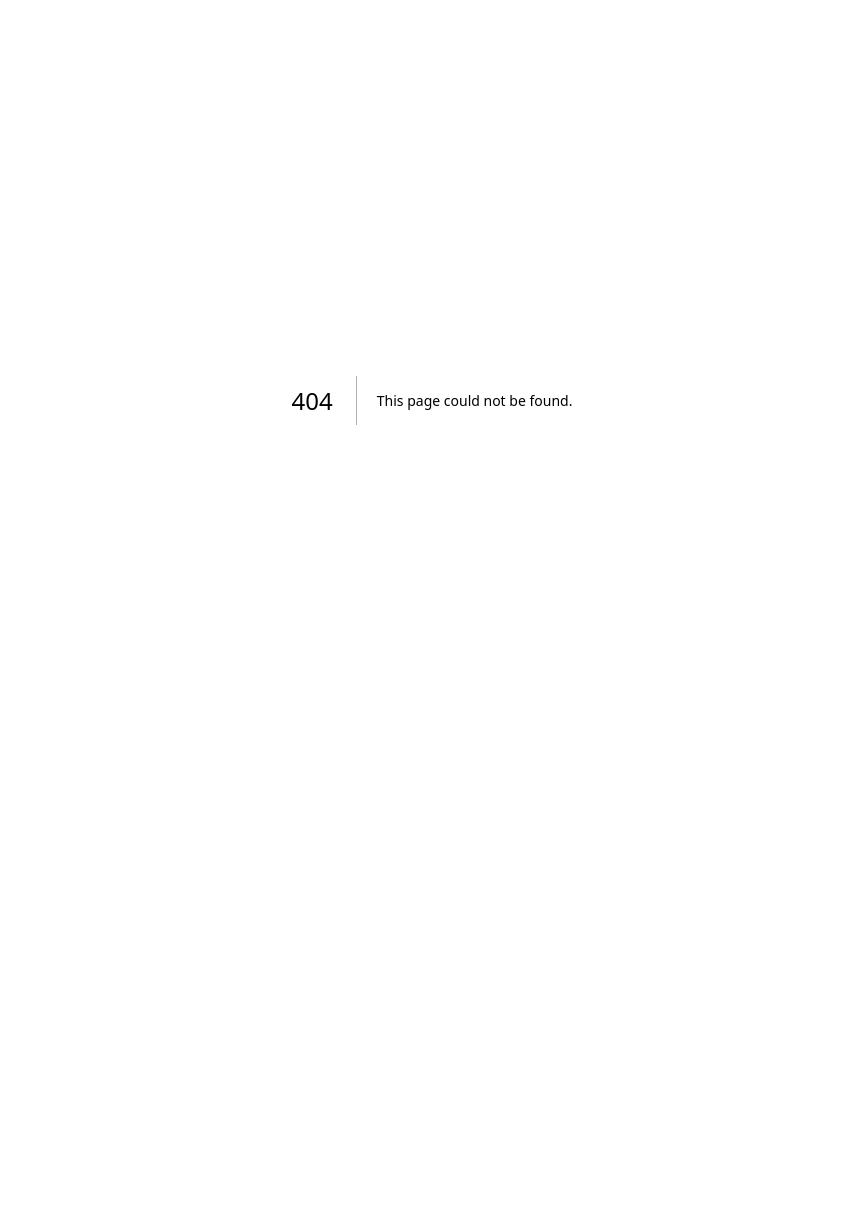
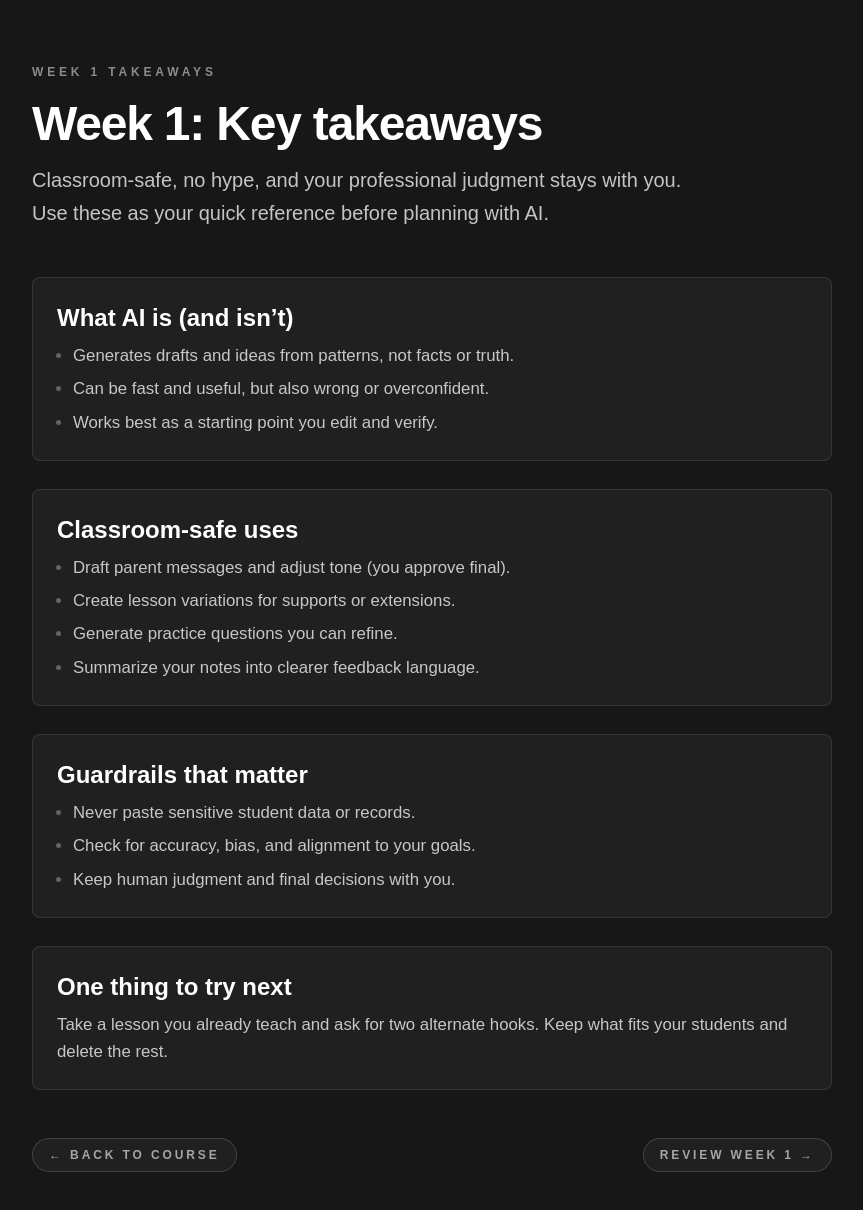
Before and after one commit to piggymom/ai-for-teachers, a Next.js app: page /week-1/takeaways in a window 1280 px wide. Before the commit this address had no page. Shown: the top 1210 px of the page, without its empty margins (208-1071 px from the left). Before the commit the page ends 800 px from the top, so only its background shows below. Built offline with nearby package versions, Linux system fonts and the light colour scheme.

Commit message:
Add Week 1 takeaways page

```diff
--- a/app/components/week-layout.tsx
+++ b/app/components/week-layout.tsx
@@ -4,6 +4,7 @@ import Link from "next/link";
 export type SectionCardProps = {
   title: string;
   children: ReactNode;
+  className?: string;
 };
 
 type WeekLayoutProps = {
@@ -18,8 +19,12 @@ type WeekLayoutProps = {
   };
 };
 
-export const SectionCard = ({ title, children }: SectionCardProps) => (
-  <section className="rounded-lg border border-white/5 bg-white/[0.03] p-5 sm:p-6">
+export const SectionCard = ({ title, children, className }: SectionCardProps) => (
+  <section
+    className={`rounded-lg border border-white/5 bg-white/[0.03] p-5 sm:p-6 ${
+      className ?? ""
+    }`}
+  >
     <div className="flex flex-col gap-2">
       <h2 className="text-xl font-semibold text-white sm:text-2xl">{title}</h2>
       <div className="text-base leading-relaxed text-white/75 sm:text-[1.05rem]">
@@ -43,7 +48,7 @@ export const HighlightCard = ({ title, children }: SectionCardProps) => (
   </section>
 );
 
-const navLinkClasses =
+export const navLinkClasses =
   "inline-flex items-center gap-2 rounded-full border border-white/15 bg-white/[0.04] px-4 py-2 text-xs font-semibold uppercase tracking-[0.24em] text-white/60 transition hover:border-white/30 hover:text-white/80 focus-visible:outline-none focus-visible:ring-2 focus-visible:ring-white/30";
 
 export const WeekLayout = ({
--- /dev/null
+++ b/app/week-1/takeaways/page.tsx
@@ -0,0 +1,70 @@
+import Link from "next/link";
+import { SectionCard, navLinkClasses } from "../../components/week-layout";
+
+const sectionCardClasses = "rounded-2xl border-white/10 bg-white/[0.04]";
+
+export default function Week1TakeawaysPage() {
+  return (
+    <main className="min-h-screen bg-neutral-900 text-white">
+      <div className="mx-auto flex max-w-4xl flex-col gap-10 px-6 py-14 sm:gap-12 sm:py-16 lg:px-12">
+        <header className="space-y-5">
+          <p className="text-xs font-semibold uppercase tracking-[0.32em] text-white/50">
+            Week 1 Takeaways
+          </p>
+          <div className="space-y-4">
+            <h1 className="text-4xl font-semibold tracking-tight text-white sm:text-5xl">
+              Week 1: Key takeaways
+            </h1>
+            <p className="max-w-2xl text-lg leading-relaxed text-white/75 sm:text-xl">
+              Classroom-safe, no hype, and your professional judgment stays with you. Use these as
+              your quick reference before planning with AI.
+            </p>
+          </div>
+        </header>
+
+        <div className="flex flex-col gap-6 sm:gap-7">
+          <SectionCard title="What AI is (and isn’t)" className={sectionCardClasses}>
+            <ul className="list-disc space-y-1.5 pl-4 text-white/75 marker:text-white/30">
+              <li>Generates drafts and ideas from patterns, not facts or truth.</li>
+              <li>Can be fast and useful, but also wrong or overconfident.</li>
+              <li>Works best as a starting point you edit and verify.</li>
+            </ul>
+          </SectionCard>
+
+          <SectionCard title="Classroom-safe uses" className={sectionCardClasses}>
+            <ul className="list-disc space-y-1.5 pl-4 text-white/75 marker:text-white/30">
+              <li>Draft parent messages and adjust tone (you approve final).</li>
+              <li>Create lesson variations for supports or extensions.</li>
+              <li>Generate practice questions you can refine.</li>
+              <li>Summarize your notes into clearer feedback language.</li>
+            </ul>
+          </SectionCard>
+
+          <SectionCard title="Guardrails that matter" className={sectionCardClasses}>
+            <ul className="list-disc space-y-1.5 pl-4 text-white/75 marker:text-white/30">
+              <li>Never paste sensitive student data or records.</li>
+              <li>Check for accuracy, bias, and alignment to your goals.</li>
+              <li>Keep human judgment and final decisions with you.</li>
+            </ul>
+          </SectionCard>
+
+          <SectionCard title="One thing to try next" className={sectionCardClasses}>
+            <p>
+              Take a lesson you already teach and ask for two alternate hooks. Keep what fits
+              your students and delete the rest.
+            </p>
+          </SectionCard>
+        </div>
+
+        <nav className="flex flex-wrap items-center justify-between gap-3">
+          <Link href="/" className={navLinkClasses}>
+            ← Back to course
+          </Link>
+          <Link href="/week-1" className={navLinkClasses}>
+            Review Week 1 →
+          </Link>
+        </nav>
+      </div>
+    </main>
+  );
+}
```
